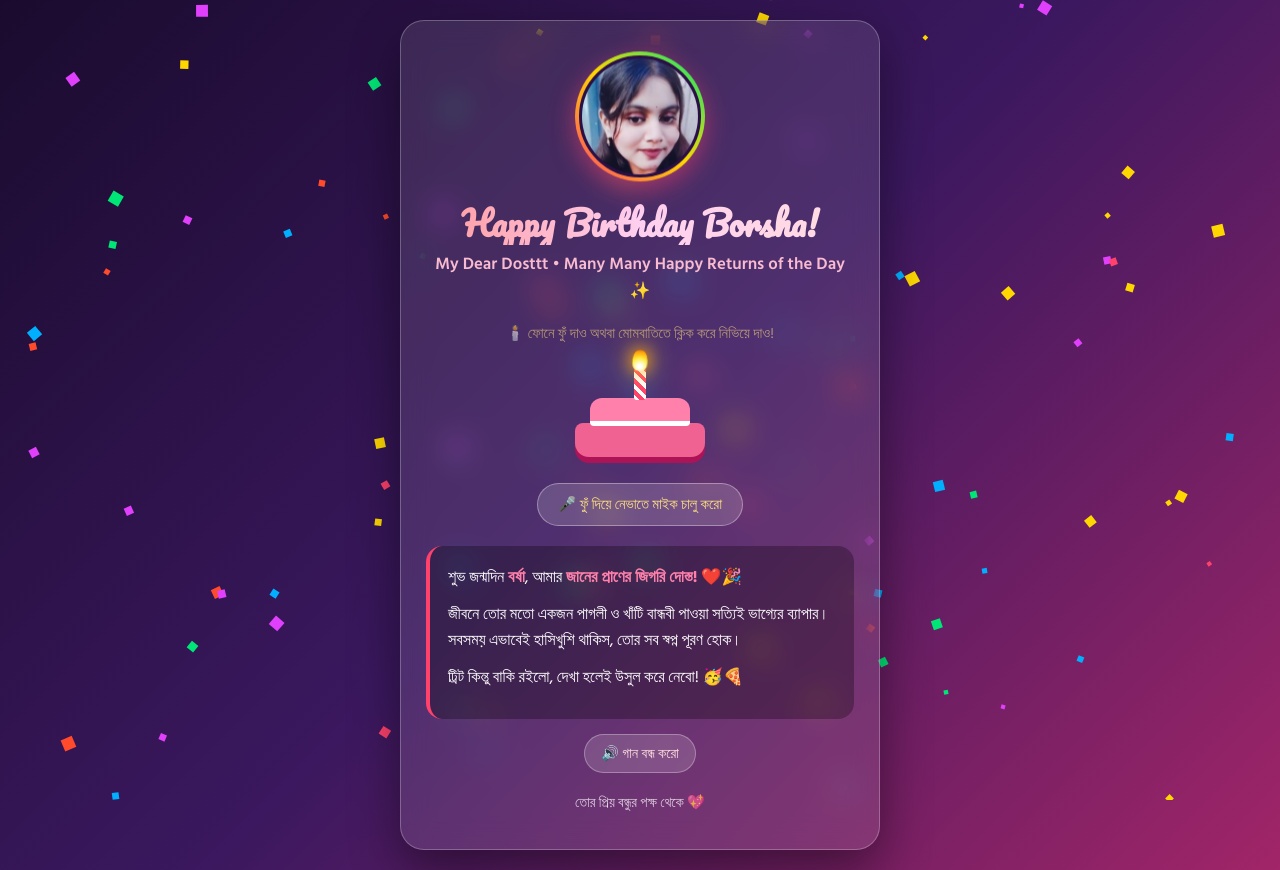
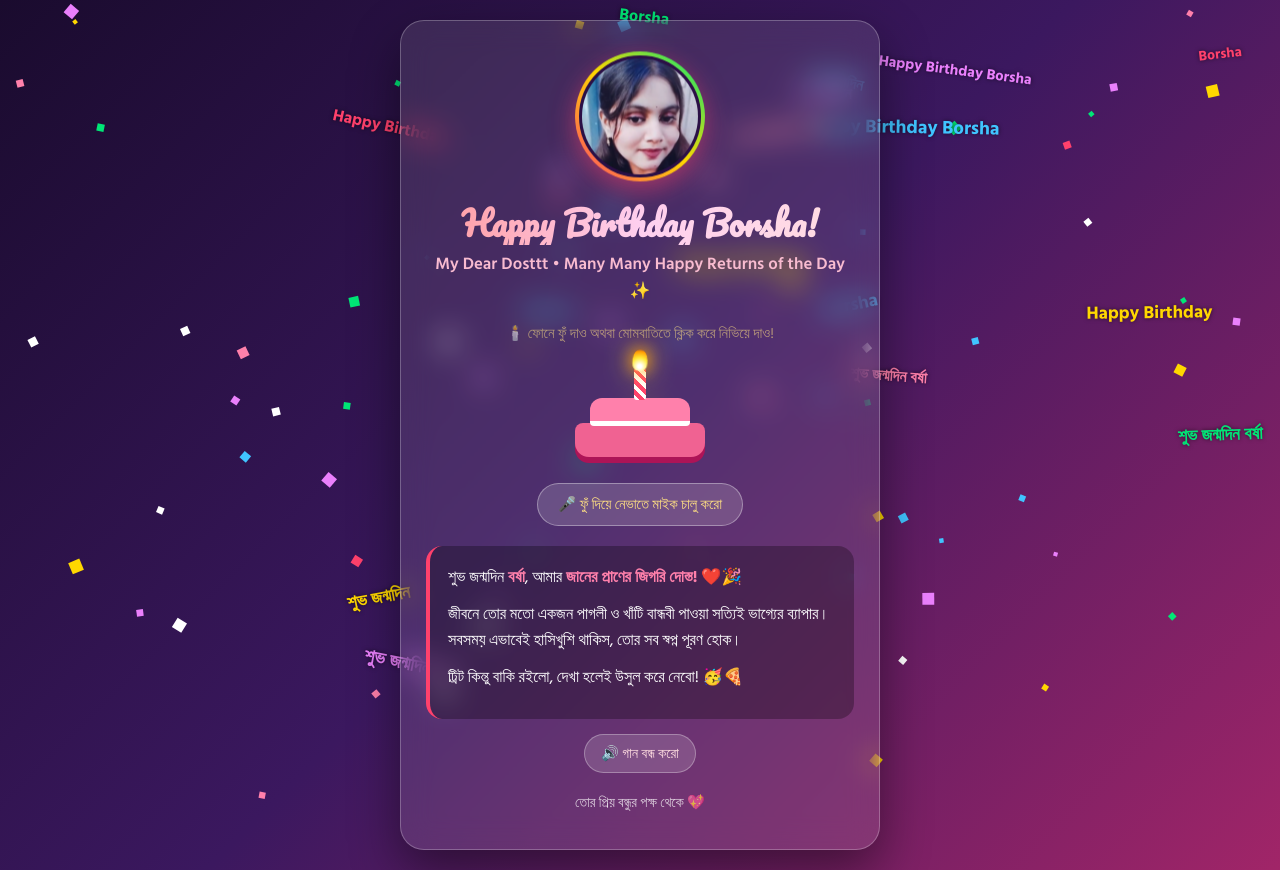
Before and after one commit to moinul-dev/happy-birthday-Borsha, a plain HTML site: page index.html in a window 1280 px wide. Drawn offline with Linux system fonts and the light colour scheme.

Commit message:
Refactor confetti logic and clean up comments
Removed commented lines in HTML and updated confetti colors and text display logic.

```diff
--- a/index.html
+++ b/index.html
@@ -279,7 +279,6 @@
 
     <div class="card">
         <div class="photo-frame">
-            <!-- যে নামেই সেভ থাকুক না কেন, অটোমেটিক খুঁজে নিয়ে দেখাবে -->
             <img id="borshaImg" src="image_3789a9.png" alt="Borsha">
         </div>
 
@@ -314,7 +313,6 @@
     </div>
 
     <script>
-        // ছবির সম্ভাব্য সব নাম অটোমেটিক চেক করবে
         const imgEl = document.getElementById('borshaImg');
         const possibleNames = [
             'image_3789a9.png',
@@ -453,38 +451,89 @@
             }
         }
 
+        // চারপাশ থেকে রঙিন কনফেটি + বাংলা ও ইংরেজিতে বর্ষার নাম ও শুভ জন্মদিন ঝরে পড়া
         const canvas = document.getElementById('confetti');
         const ctx = canvas.getContext('2d');
         canvas.width = window.innerWidth;
         canvas.height = window.innerHeight;
 
         const pieces = [];
-        const colors = ['#ff416c', '#ff4b2b', '#ffd700', '#00e676', '#00b0ff', '#e040fb'];
+        const colors = ['#ff416c', '#ff80ab', '#ffd700', '#00e676', '#40c4ff', '#ea80fc', '#ffffff'];
+        const floatingTexts = [
+            'বর্ষা',
+            'Borsha',
+            'শুভ জন্মদিন',
+            'Happy Birthday',
+            'শুভ জন্মদিন বর্ষা',
+            'Happy Birthday Borsha'
+        ];
 
-        for (let i = 0; i < 130; i++) {
+        // ১০০টি রঙিন কনফেটি
+        for (let i = 0; i < 100; i++) {
             pieces.push({
+                isText: false,
                 x: Math.random() * canvas.width,
                 y: Math.random() * canvas.height - canvas.height,
                 size: Math.random() * 8 + 4,
                 color: colors[Math.floor(Math.random() * colors.length)],
-                speedY: Math.random() * 3 + 1.5,
-                speedX: Math.random() * 2 - 1,
+                speedY: Math.random() * 2.5 + 1.2,
+                speedX: Math.random() * 1.6 - 0.8,
                 rotation: Math.random() * 360
             });
         }
 
-        function burstConfetti() { pieces.forEach(p => p.speedY = Math.random() * 6 + 3.5); }
+        // ২৮টি ভাসমান বাংলা ও ইংরেজি নাম এবং জন্মদিনের শুভেচ্ছা লেখা
+        for (let i = 0; i < 28; i++) {
+            pieces.push({
+                isText: true,
+                text: floatingTexts[i % floatingTexts.length],
+                x: Math.random() * canvas.width,
+                y: Math.random() * canvas.height - canvas.height,
+                fontSize: Math.random() * 6 + 14,
+                color: colors[Math.floor(Math.random() * colors.length)],
+                speedY: Math.random() * 1.8 + 1.0,
+                speedX: Math.random() * 1.2 - 0.6,
+                rotation: (Math.random() * 24 - 12) // হালকা বাঁকানো থাকবে যাতে সহজে পড়া যায়
+            });
+        }
+
+        function burstConfetti() {
+            pieces.forEach(p => {
+                p.speedY = p.isText ? (Math.random() * 2.5 + 1.5) : (Math.random() * 5 + 3);
+            });
+        }
 
         function updateConfetti() {
             ctx.clearRect(0, 0, canvas.width, canvas.height);
             pieces.forEach(p => {
-                p.y += p.speedY; p.x += p.speedX; p.rotation += 2;
-                if (p.y > canvas.height) { p.y = -10; p.x = Math.random() * canvas.width; }
+                p.y += p.speedY;
+                p.x += p.speedX;
+
+                if (!p.isText) {
+                    p.rotation += 2;
+                }
+
+                if (p.y > canvas.height + 30) {
+                    p.y = -20;
+                    p.x = Math.random() * canvas.width;
+                }
+
                 ctx.save();
                 ctx.translate(p.x, p.y);
                 ctx.rotate(p.rotation * Math.PI / 180);
-                ctx.fillStyle = p.color;
-                ctx.fillRect(-p.size / 2, -p.size / 2, p.size, p.size);
+
+                if (p.isText) {
+                    ctx.font = `700 ${p.fontSize}px 'Hind Siliguri', sans-serif`;
+                    ctx.fillStyle = p.color;
+                    ctx.shadowColor = 'rgba(0, 0, 0, 0.6)';
+                    ctx.shadowBlur = 4;
+                    ctx.textAlign = 'center';
+                    ctx.fillText(p.text, 0, 0);
+                } else {
+                    ctx.fillStyle = p.color;
+                    ctx.fillRect(-p.size / 2, -p.size / 2, p.size, p.size);
+                }
+
                 ctx.restore();
             });
             requestAnimationFrame(updateConfetti);
```
